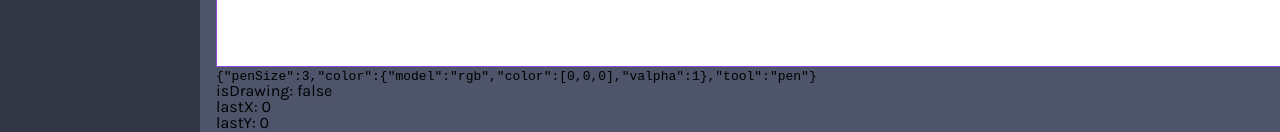
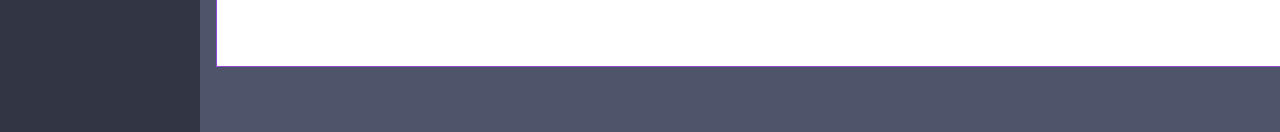
Before and after one commit to simon-martineau/openpaint, a React (Create React App) app: page / in a window 1280 px wide. Shown: the part 663-795 px from the top of the page. Built offline with nearby package versions, Linux system fonts and the light colour scheme.

Commit message:
Remove debug info

```diff
--- a/src/components/CanvasWrapper/CanvasWrapper.tsx
+++ b/src/components/CanvasWrapper/CanvasWrapper.tsx
@@ -32,14 +32,6 @@ const CanvasWrapper = ({ style }: CanvasProps) => {
         width="1150"
         height="650"
       ></canvas>
-      <ConfigStoreViewer />
-      <div style={{ userSelect: "none" }}>
-        <p>isDrawing: {state.isDrawing ? "true" : "false"}</p>
-        <p>lastX: {state.lastX}</p>
-        <p>lastY: {state.lastY}</p>
-        <p>x: {state.x}</p>
-        <p>y: {state.y}</p>
-      </div>
     </StyledWrapper>
   );
 };
```
